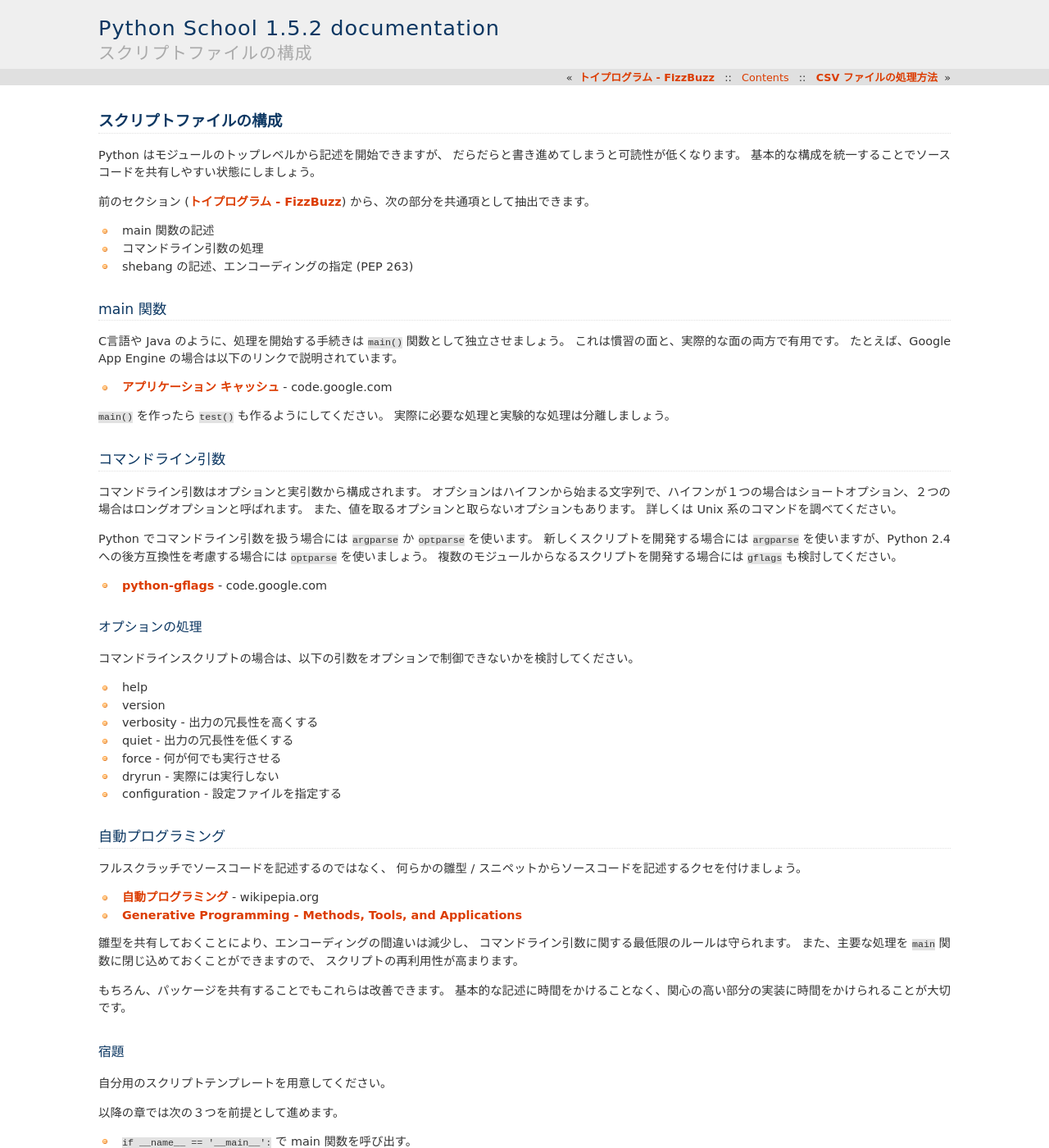
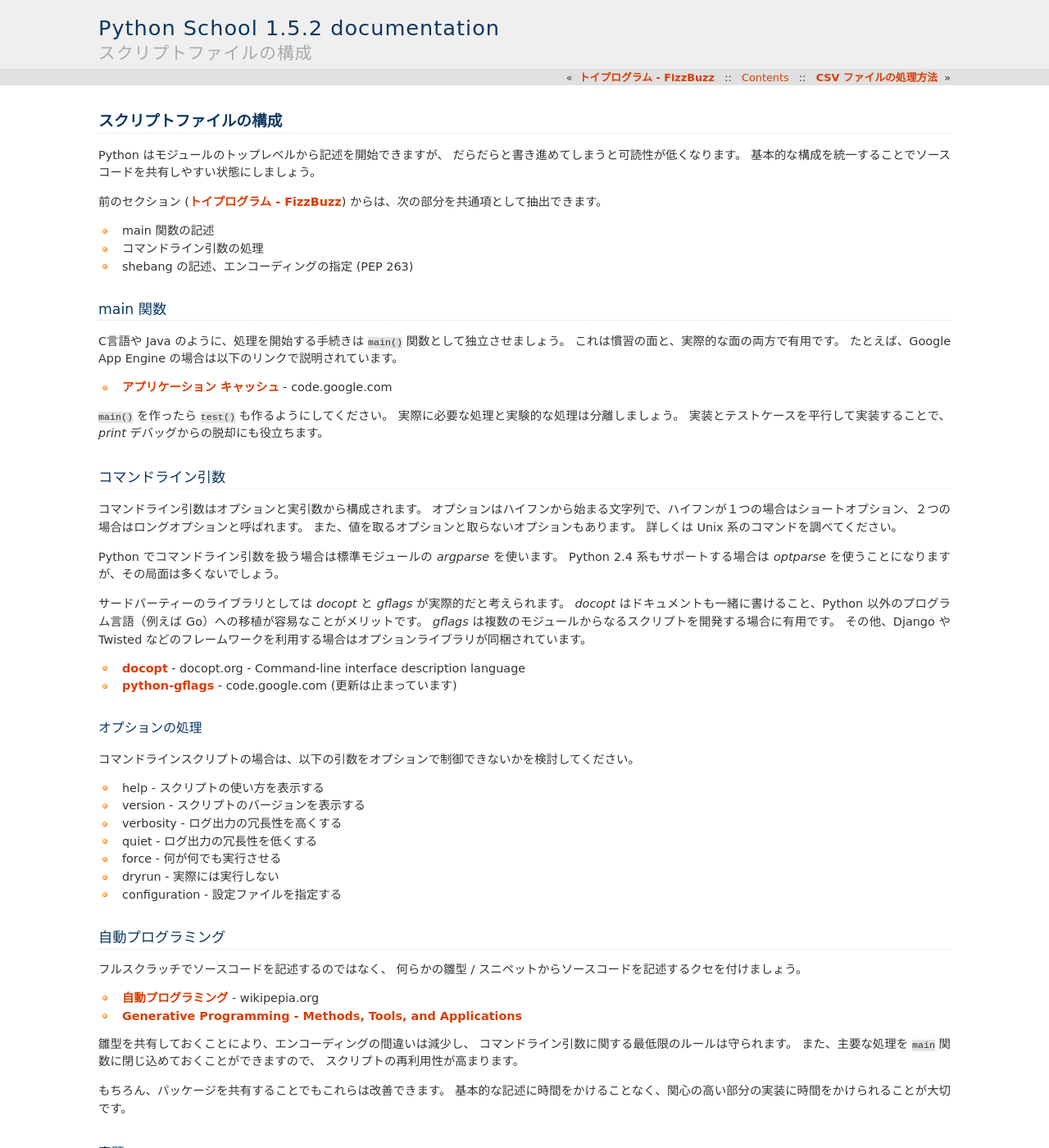
Before and after one commit to skitazaki/python-school-ja, a Sphinx documentation site: the page built from doc/scripts/basic-scripting.txt, in a window 1280 px wide and 1400 px high. Shown: the whole window at 82% size. Built offline with Sphinx 7.4.7, drawn with Linux system fonts in a browser that asks for light colours.

Commit message:
Update script boilerplate to follow Python 3.x series.

```diff
--- a/doc/scripts/basic-scripting.txt
+++ b/doc/scripts/basic-scripting.txt
@@ -1,11 +1,12 @@
 ========================
 スクリプトファイルの構成
 ========================
+
 Python はモジュールのトップレベルから記述を開始できますが、
 だらだらと書き進めてしまうと可読性が低くなります。
 基本的な構成を統一することでソースコードを共有しやすい状態にしましょう。
 
-前のセクション (:doc:`toy-program`) から、次の部分を共通項として抽出できます。
+前のセクション (:doc:`toy-program`) からは、次の部分を共通項として抽出できます。
 
 * main 関数の記述
 * コマンドライン引数の処理
@@ -13,6 +14,7 @@
 
 main 関数
 =========
+
 C言語や Java のように、処理を開始する手続きは ``main()`` 関数として独立させましょう。
 これは慣習の面と、実際的な面の両方で有用です。
 たとえば、Google App Engine の場合は以下のリンクで説明されています。
@@ -23,30 +25,39 @@
 
 ``main()`` を作ったら ``test()`` も作るようにしてください。
 実際に必要な処理と実験的な処理は分離しましょう。
+実装とテストケースを平行して実装することで、 `print` デバッグからの脱却にも役立ちます。
 
 コマンドライン引数
 ==================
+
 コマンドライン引数はオプションと実引数から構成されます。
 オプションはハイフンから始まる文字列で、ハイフンが１つの場合はショートオプション、２つの場合はロングオプションと呼ばれます。
 また、値を取るオプションと取らないオプションもあります。
 詳しくは Unix 系のコマンドを調べてください。
 
-Python でコマンドライン引数を扱う場合には ``argparse`` か ``optparse`` を使います。
-新しくスクリプトを開発する場合には ``argparse`` を使いますが、Python 2.4 への後方互換性を考慮する場合には ``optparse`` を使いましょう。
-複数のモジュールからなるスクリプトを開発する場合には ``gflags`` も検討してください。
+Python でコマンドライン引数を扱う場合は標準モジュールの `argparse` を使います。
+Python 2.4 系もサポートする場合は `optparse` を使うことになりますが、その局面は多くないでしょう。
 
-* `python-gflags`_ - code.google.com
+サードパーティーのライブラリとしては `docopt` と `gflags` が実際的だと考えられます。
+`docopt` はドキュメントも一緒に書けること、Python 以外のプログラム言語（例えば Go）への移植が容易なことがメリットです。
+`gflags` は複数のモジュールからなるスクリプトを開発する場合に有用です。
+その他、Django や Twisted などのフレームワークを利用する場合はオプションライブラリが同梱されています。
 
+* `docopt`_ - docopt.org - Command-line interface description language
+* `python-gflags`_ - code.google.com (更新は止まっています)
+
+.. _docopt: http://docopt.org/
 .. _python-gflags: http://code.google.com/p/python-gflags/
 
 オプションの処理
 ----------------
+
 コマンドラインスクリプトの場合は、以下の引数をオプションで制御できないかを検討してください。
 
-* help
-* version
-* verbosity     - 出力の冗長性を高くする
-* quiet         - 出力の冗長性を低くする
+* help          - スクリプトの使い方を表示する
+* version       - スクリプトのバージョンを表示する
+* verbosity     - ログ出力の冗長性を高くする
+* quiet         - ログ出力の冗長性を低くする
 * force         - 何が何でも実行させる
 * dryrun        - 実際には実行しない
 * configuration - 設定ファイルを指定する
@@ -54,6 +65,7 @@
 
 自動プログラミング
 ==================
+
 フルスクラッチでソースコードを記述するのではなく、
 何らかの雛型 / スニペットからソースコードを記述するクセを付けましょう。
 
@@ -73,6 +85,7 @@
 
 宿題
 ----
+
 自分用のスクリプトテンプレートを用意してください。
 
 以降の章では次の３つを前提として進めます。
@@ -85,3 +98,4 @@
 
 .. literalinclude:: /../src/boilerplate.py
    :encoding: utf-8
+   :language: python
```
Also changed, not shown: 1 other file.
